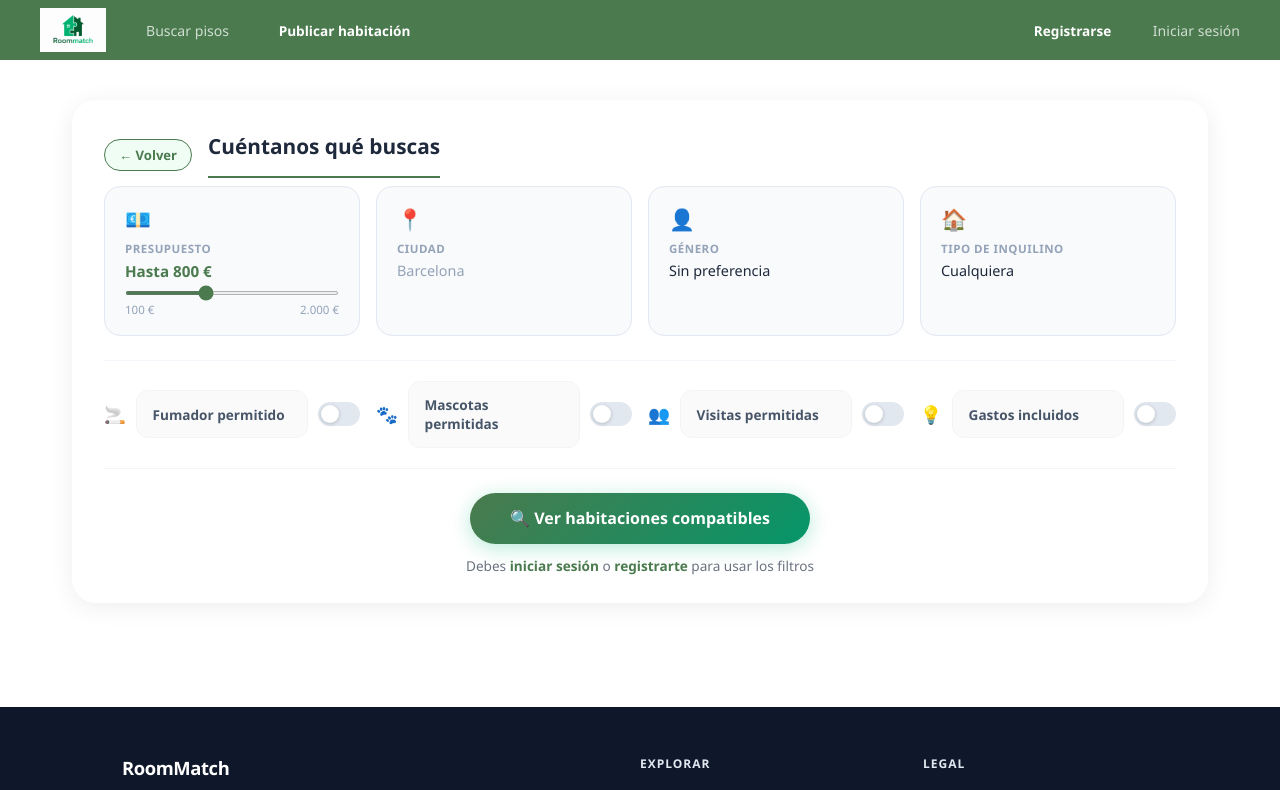
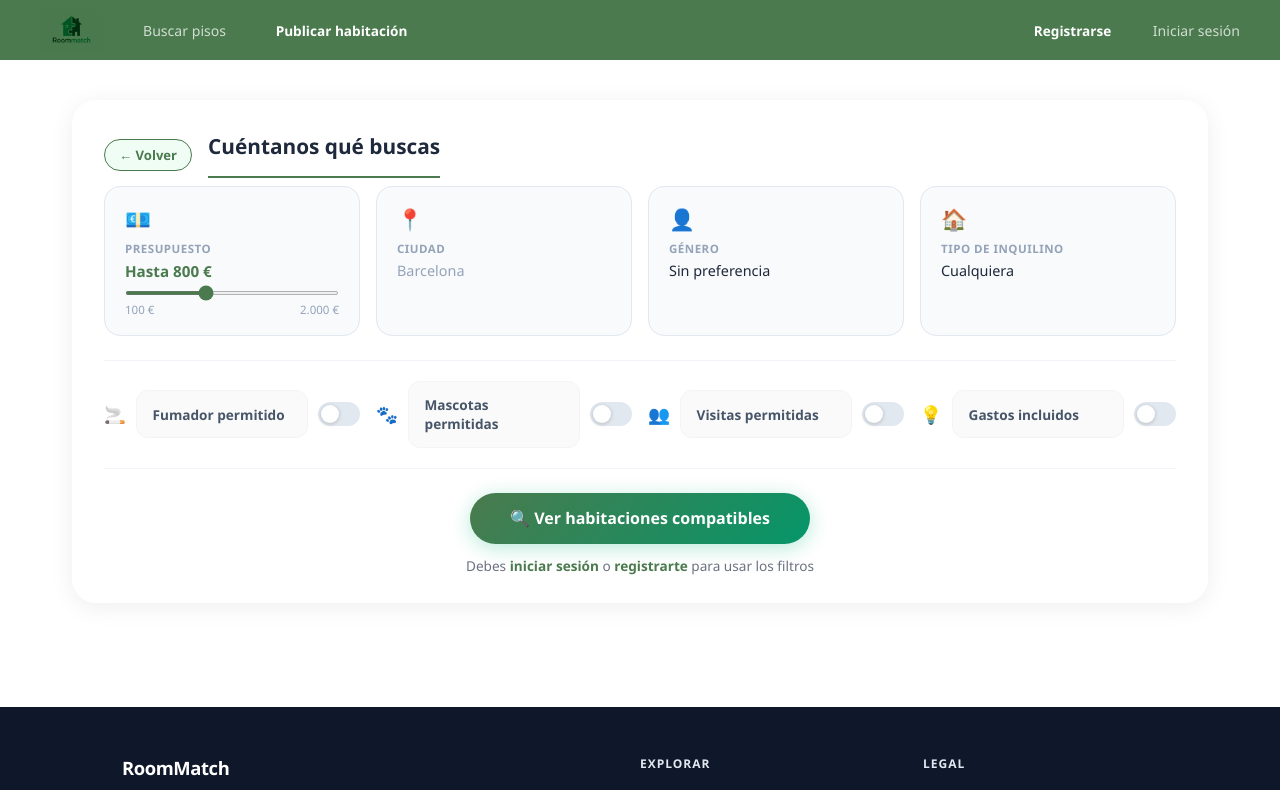
Before and after one commit to carol302025/roommatch, a React (Create React App) app in the folder roommatch-frontend/: page /buscar-pisos in a window 1280 px wide. Shown: the top 790 px of the page. Built offline with nearby package versions, Linux system fonts and the light colour scheme.

Commit message:
Logo sin fondo blanco en navbar

```diff
--- a/roommatch-frontend/src/components/Navbar.css
+++ b/roommatch-frontend/src/components/Navbar.css
@@ -23,10 +23,11 @@
 }
 
 .navbar-logo-img {
-    height: 44px;
+    height: 42px;
     width: auto;
     object-fit: contain;
     display: block;
+    mix-blend-mode: multiply;
 }
 
 /* Centro */
```
